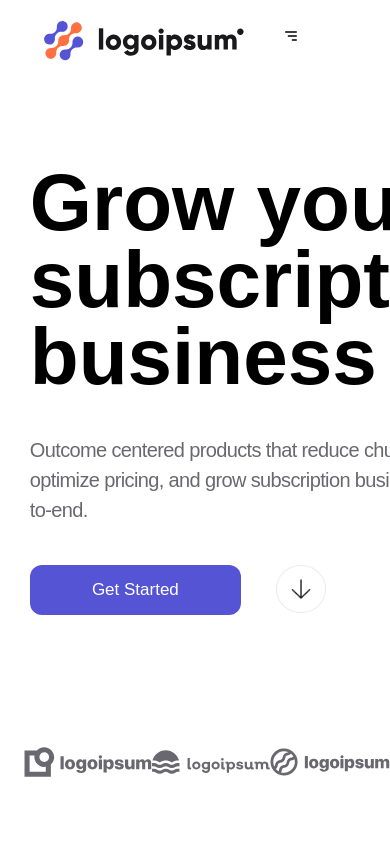
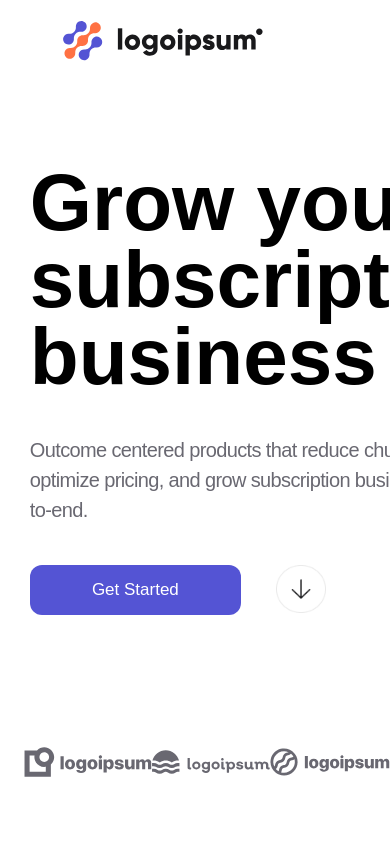
Before and after one commit to sefeoluwa/globe-landing-page, a React (Vite) app: page / in a window 390 px wide. Shown: the top 844 px of the page. Built offline with nearby package versions, Linux system fonts and the light colour scheme; some icons are missing; a web font is replaced by a local one.

Commit message:
animated side bar render on mobiles

```diff
--- a/src/components/Navbar.jsx
+++ b/src/components/Navbar.jsx
@@ -1,6 +1,8 @@
 import { useState } from "react";
 import { logo, menu, close } from "../assets";
-import { motion, useAnimation } from "framer-motion";
+import { AnimatePresence, motion, useAnimation } from "framer-motion";
+import { sideVariants, itemVariants } from "/home/user/repos/globe-landing-page/utils/motion.js"
+
 
 function Navbar() {
   const [isMobileMenuOpen, setIsMobileMenuOpen] = useState(false);
@@ -14,6 +16,9 @@ function Navbar() {
   const handleMobileMenuToggle = () => {
     setIsMobileMenuOpen((prevState) => !prevState);
   };
+
+  // animate sidebar render on mobiles
+
 
   return (
     <>
@@ -44,8 +49,19 @@ function Navbar() {
 
 
       {/* Mobile Navbar */}
-      <nav className="md:hidden flex justify-center pt-5 fixed z-10 w-[90vw] ">
-        <div className="nav-container flex justify-between w-[75%]">
+
+    <AnimatePresence>
+      <motion.aside
+       initial={{ width: 0 }}
+       animate={{
+         width: 500
+       }}
+       exit={{
+         width: 0,
+         transition: { delay: 0.7, duration: 0.3 }
+       }}
+      className="md:hidden flex justify-center pt-5 fixed z-10 w-[90vw] ">
+        <motion.div className="nav-container flex justify-between w-[75%]">
           <div className="">
             <img src={logo} alt="Logo for page" className="" />
           </div>
@@ -61,17 +77,24 @@ function Navbar() {
               <img src={menu} alt="Menu" />
             )}
           </button>
-        </div>
-      </nav>
+        </motion.div>
+
+
+      </motion.aside>
 
       {/* Mobile Menu */}
       {isMobileMenuOpen && (
-        <div className="md:hidden flex flex-col fixed bg-[#5454D4] text-white w-[55vw] ml-[35vw] mt-[10vh] h-[350px] items-end pr-[18vw] z-10 rounded-2xl pt-4">
+        <motion.div
+        initial="closed"
+        animate="open"
+        exit="closed"
+        variants={sideVariants}
+        className="container md:hidden flex flex-col fixed bg-[#5454D4] text-white w-[55vw] ml-[35vw] mt-[10vh] h-[350px] items-end pr-[18vw] z-10 rounded-2xl pt-4">
           <ul className="text-[20px] mr-[-25px] p-5">
-            <li className="mb-6">Home</li>
-            <li className="mb-6">Features</li>
-            <li className="mb-6">Pricing</li>
-            <li className="mb-6">Blog</li>
+            <motion.li variants={itemVariants} className="mb-6">Home</motion.li>
+            <motion.li variants={itemVariants} className="mb-6">Features</motion.li>
+            <motion.li variants={itemVariants} className="mb-6">Pricing</motion.li>
+            <motion.li variants={itemVariants} className="mb-6">Blog</motion.li>
           </ul>
           <motion.button
             onHoverStart={handleHover}
@@ -81,8 +104,9 @@ function Navbar() {
           >
             Get Started
           </motion.button>
-        </div>
+        </motion.div>
       )}
+</AnimatePresence>
     </>
   );
 }
```
